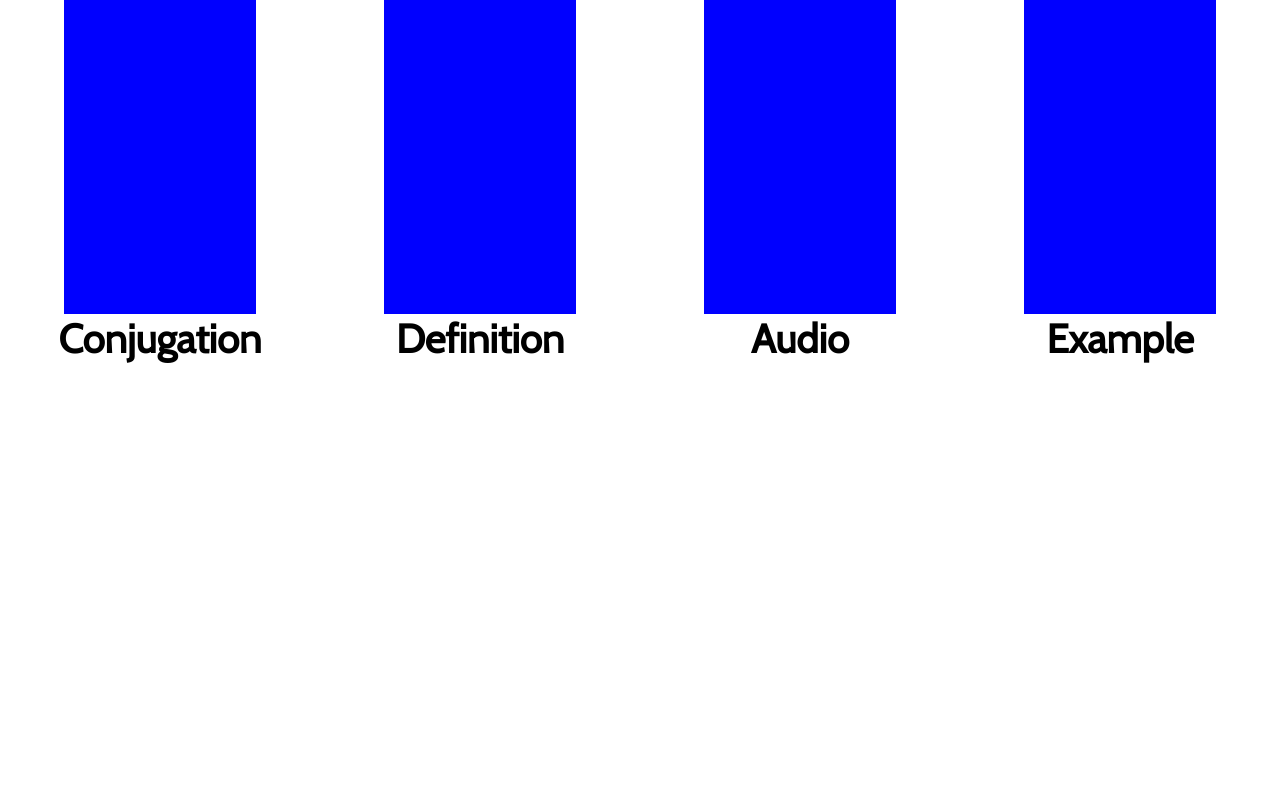
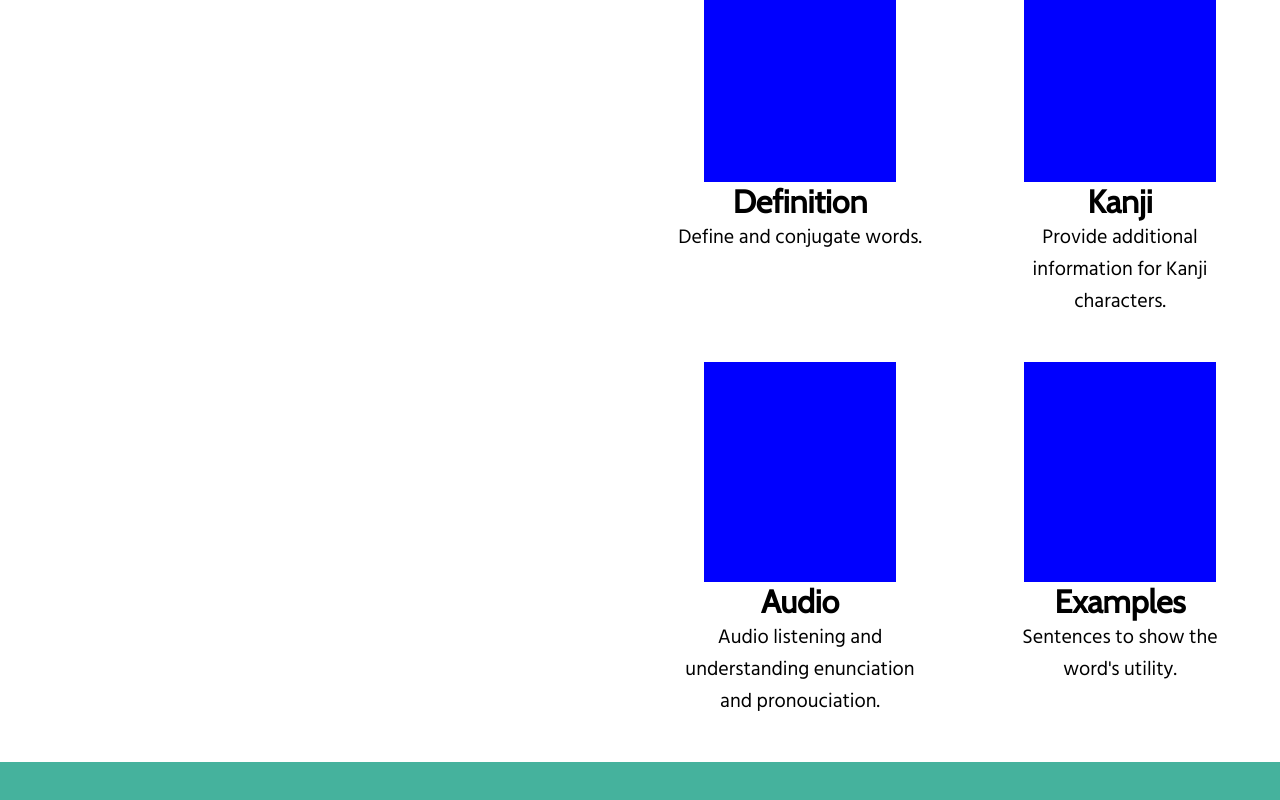
Before and after one commit to kkv263/jpnverbs, a React app: page / in a window 1280 px wide. Shown: the part 598-1398 px from the top of the page. Before the commit the page ends 1200 px from the top, so only its background shows below. Built offline with nearby package versions, Linux system fonts and the light colour scheme; a web font is replaced by a local one.

Commit message:
footer, about progress

```diff
--- a/src/js/Homepage.js
+++ b/src/js/Homepage.js
@@ -1,7 +1,8 @@
 import React, { Component } from 'react';
 import { HomeWrapper, ConjugateWrapper,
-         SearchBar, Slogan, Tip, Button,
-         AboutWrapper, AboutItem, AboutTextHeader, AboutTextImage} from '../styles/Homepage.style'
+         SearchBar, Slogan, Tip, Button, AboutSlogan,
+         AboutWrapper, AboutItem, AboutTextHeader, AboutTextImage,
+         AboutTextSubtitle, Footer, AboutInfoWrapper, AboutContainer} from '../styles/Homepage.style'
 import axios from 'axios';
 
 class Homepage extends Component {
@@ -52,24 +53,36 @@ class Homepage extends Component {
         <Tip>Try searches like: 飲む, 食べる, 読む</Tip>
 
         </ConjugateWrapper>
-        <AboutWrapper>
+        <AboutContainer>
+          <AboutSlogan>
+          </AboutSlogan>
+          <AboutInfoWrapper>
             <AboutItem>
               <AboutTextImage></AboutTextImage>
-            <AboutTextHeader>Conjugation</AboutTextHeader>
+              <AboutTextHeader>Definition</AboutTextHeader>
+              <AboutTextSubtitle>Define and conjugate words.</AboutTextSubtitle>
             </AboutItem>
             <AboutItem>
               <AboutTextImage></AboutTextImage>
-            <AboutTextHeader>Definition</AboutTextHeader>
+              <AboutTextHeader>Kanji</AboutTextHeader>
+              <AboutTextSubtitle>Provide additional information for Kanji characters.</AboutTextSubtitle>
             </AboutItem>
             <AboutItem>
               <AboutTextImage></AboutTextImage>
               <AboutTextHeader>Audio</AboutTextHeader>
+              <AboutTextSubtitle>Audio listening and understanding enunciation and pronouciation.</AboutTextSubtitle>
             </AboutItem>
             <AboutItem>
               <AboutTextImage></AboutTextImage>
-            <AboutTextHeader>Example</AboutTextHeader>
+              <AboutTextHeader>Examples</AboutTextHeader>
+              <AboutTextSubtitle>Sentences to show the word's utility.</AboutTextSubtitle>
             </AboutItem>
-        </AboutWrapper>
+          </AboutInfoWrapper>
+        </AboutContainer>
+
+        <Footer>
+
+        </Footer>
       </HomeWrapper>
     );
   }
--- a/src/styles/Homepage.style.js
+++ b/src/styles/Homepage.style.js
@@ -69,18 +69,26 @@ cursor: pointer;
   }
 `
 
-export const AboutWrapper = styled.div`
+export const AboutContainer = styled.div`
 width: 100%;
 display:grid;
-grid-template-columns: 1fr 1fr 1fr 1fr;
+grid-template-columns: 1fr 1fr;
+`
+
+export const AboutSlogan = styled.div`
+`
+
+export const AboutInfoWrapper = styled.div`
+display:grid;
+grid-template-columns: 1fr 1fr;
 `
 
 export const AboutItem = styled.div`
-height: 80vh;
+height: 50vh;
 `
 
 export const AboutTextHeader = styled.h1`
-font-size: 2.5em;
+font-size: 2em;
 text-align:center;
 font-family: 'Cabin', sans-serif;
 `
@@ -90,3 +98,17 @@ margin-left: 20%;
 height:55%;
 background:blue;
 `
+
+export const AboutTextSubtitle = styled.div`
+width: 80%;
+margin: 0 auto;
+font-family: 'Hind Siliguri', sans-serif;
+font-size: 1.25em;
+text-align:center;
+`
+
+export const Footer = styled.div`
+background: #45B29D;
+height: 5vh;
+margin: 0 auto;
+`
```
Lines whose indentation alone changed are shown as unchanged.
